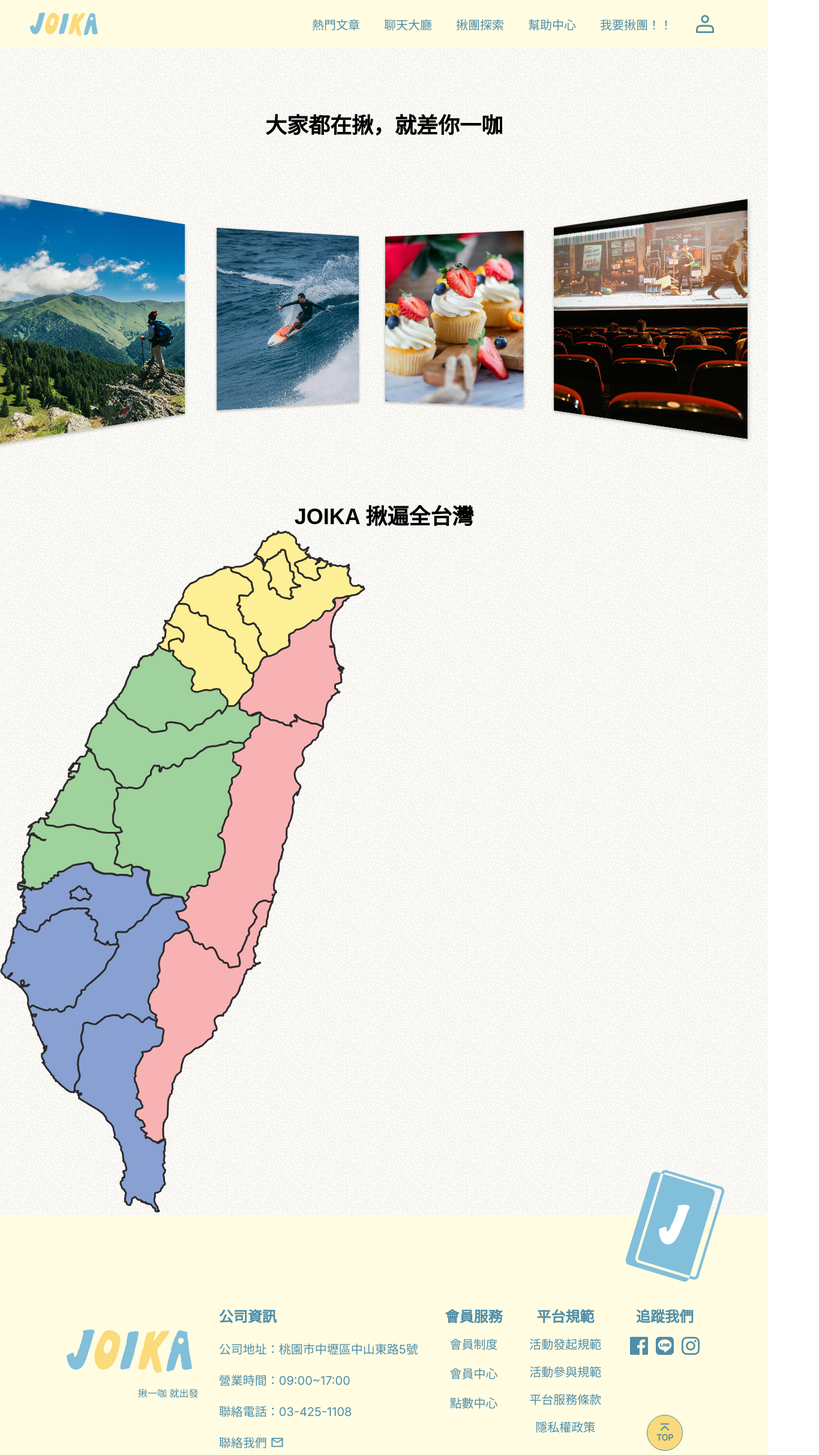
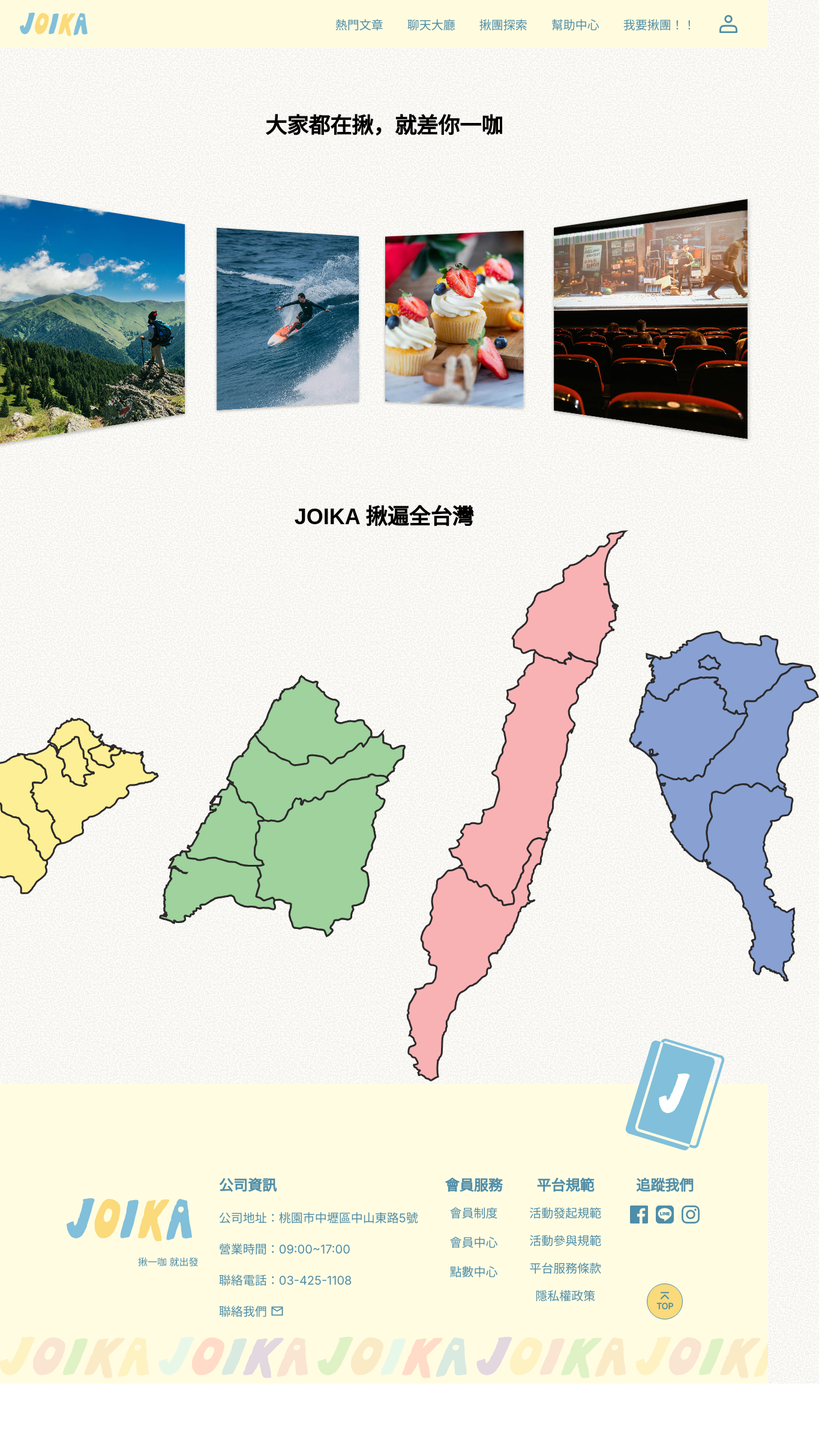
Before and after one commit to Jasonwen1512/joika, a Vue app: page /group/group-explore in a window 1280 px wide. Shown: the top 2426 px of the page at 60% size, 1365 px wide, since content can reach past the window. After the commit the page ends 2307 px from the top, so only its background shows below. Built offline with nearby package versions, Linux system fonts and the light colour scheme; a web font is replaced by a local one.

Commit message:
拆開台灣svg、合併前commit

```diff
--- a/src/assets/scss/_color.scss
+++ b/src/assets/scss/_color.scss
@@ -16,12 +16,15 @@ $white: #fff;
 $black: #000;
 $gray-disabled: #d0d0d0;
 
+// === banner ===
+$banner-title: #4f8da8;
+
 // === header ===
-$header-bgc: $color-neutral;
+$header-bgc: #fffbde;
 $header-text-color: #4f8da8;
 
 // === footer ===
-$footer-bgc: $color-neutral;
+$footer-bgc: #fffce2;
 $footer-text-color: #4f8da8;
 
 // === 透明色 ===
--- a/src/components/group/group-explore/taiwan.vue
+++ b/src/components/group/group-explore/taiwan.vue
@@ -1,23 +1,44 @@
-<script setup></script>
+<script setup>
+import North from "@/assets/img/group/group-explore/group-explore-taiwan/north-yellow.svg";
+import West from "@/assets/img/group/group-explore/group-explore-taiwan/west-green.svg";
+import East from "@/assets/img/group/group-explore/group-explore-taiwan/east-pink.svg";
+import South from "@/assets/img/group/group-explore/group-explore-taiwan/south-blue.svg";
+</script>
 
 <template>
   <div class="taiwan">
-    <h1 class="title">JOIKA 揪遍全台灣</h1>
-    <div class="content-taiwan">
-      <img
-        src="@/assets/img/group/group-explore/group-explore-taiwan/taiwan.svg?url"
-        alt=""
-      />
+    <h1 class="taiwan-title">JOIKA 揪遍全台灣</h1>
+    <div class="taiwan-content">
+      <!-- 北部 -->
+      <div class="north">
+        <North />
+      </div>
+      <!-- 西部 -->
+      <div class="west">
+        <West />
+      </div>
+      <!-- 東部 -->
+      <div class="east">
+        <East />
+      </div>
+      <!-- 南部 -->
+      <div class="south">
+        <South />
+      </div>
     </div>
   </div>
 </template>
 
 <style scoped lang="scss">
-.title {
+.taiwan-title {
   @include flex-center();
   font-size: $font-size-h3;
   @include desktop() {
     font-size: $font-size-h1;
   }
 }
+
+.taiwan-content {
+  @include flex-center();
+}
 </style>
--- a/src/components/header.vue
+++ b/src/components/header.vue
@@ -112,7 +112,7 @@ onBeforeUnmount(() => {
   transform-style: preserve-3d; // 加上這行才不會閃爍，重要
   @include desktop() {
     height: $header-h-d;
-    padding: 0 90px 0 50px;
+    padding: 0 4% 0 2.6%;
   }
 }
 .header-img {
--- a/src/views/support/support.vue
+++ b/src/views/support/support.vue
@@ -11,16 +11,37 @@
 </template>
 
 <style scoped lang="scss">
+.support {
+  @include desktop() {
+    @include flex-center();
+  }
+}
 .head {
   position: relative;
-  padding: 36px 0 54px 0;
+  padding: 20px 0 54px 0;
   border-bottom: 3px dotted #a8a8a8;
+
+  flex-direction: column;
   h3 {
-    margin-left: 5%;
+    margin-left: 6%;
+    color: $banner-title;
+    @include desktop() {
+      font-size: $font-size-h2;
+      margin-left: 0;
+    }
   }
   h4 {
-    margin-top: 24px;
-    margin-left: 5%;
+    margin-top: 12px;
+    margin-left: 10%;
+    @include desktop() {
+      font-size: $font-size-h3;
+      margin-top: 50px;
+      margin-left: 8.5%;
+    }
+  }
+  @include desktop() {
+    width: 62.5%;
+    padding: 96px 0 54px 0;
   }
 }
 </style>
```
